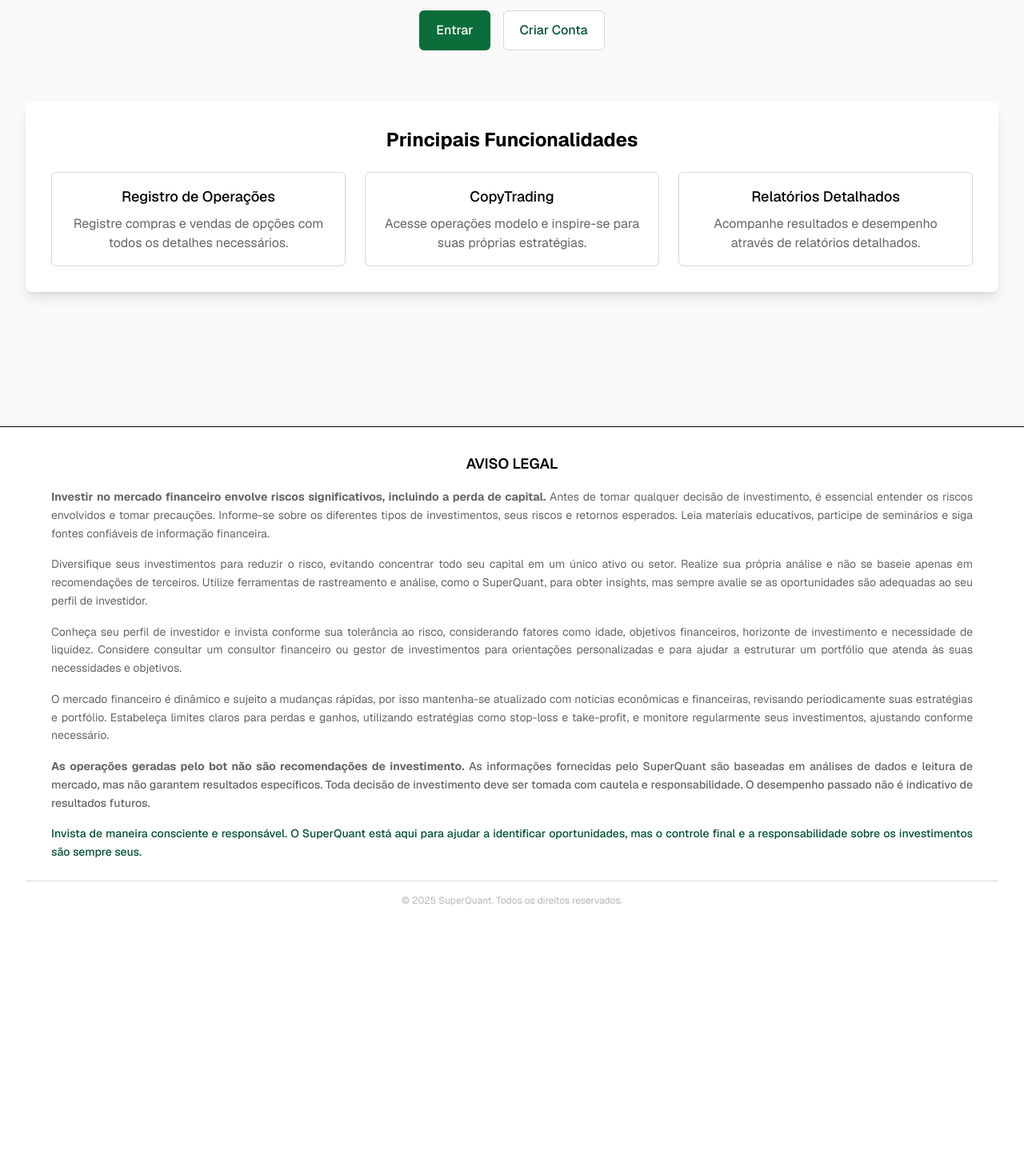
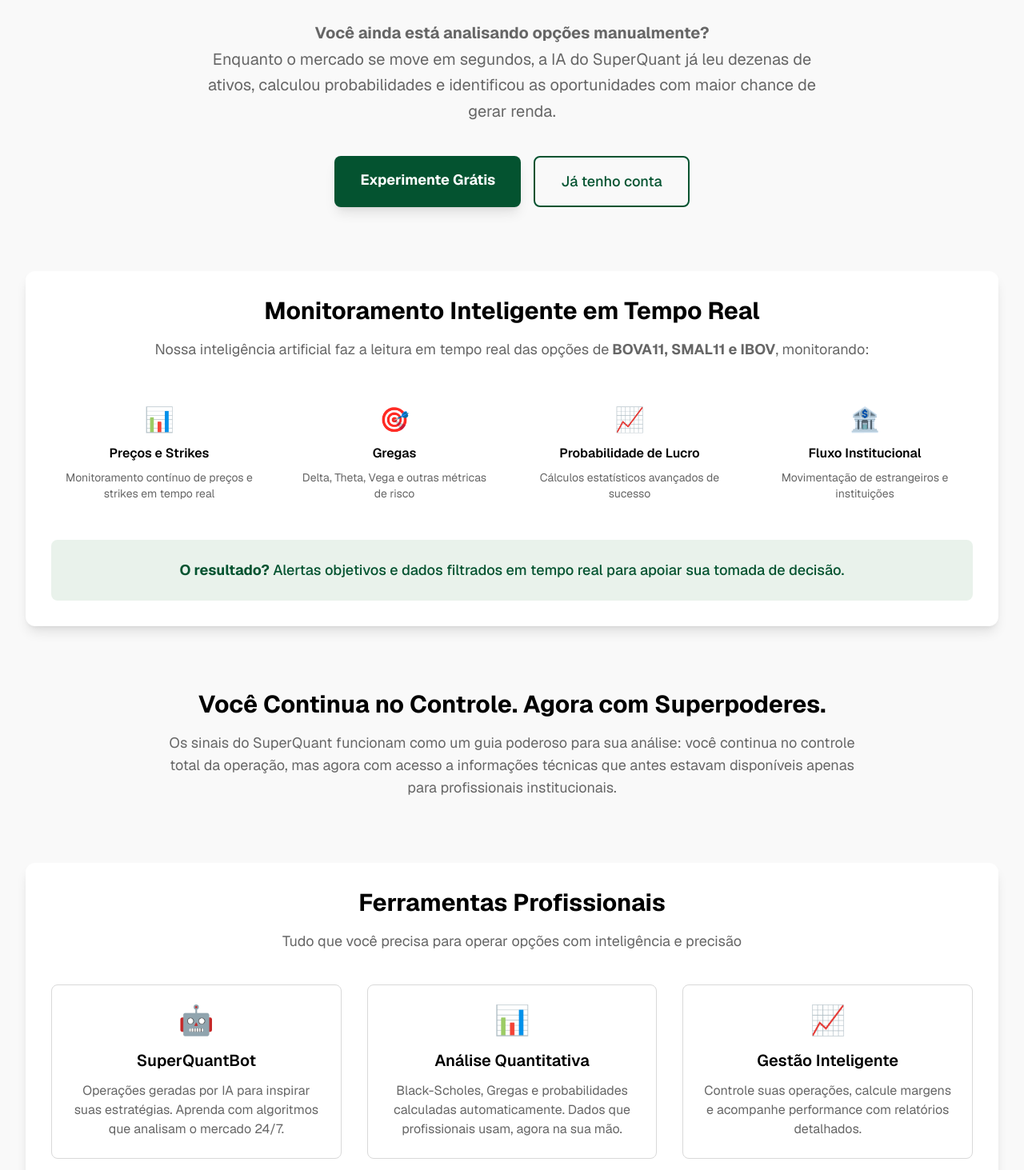
Before and after one commit to ftrajano/superquant, a Next.js app: page / in a window 1280 px wide. Shown: the part 267-1730 px from the top of the page at 80% size. Before the commit the page ends 1433 px from the top, so only its background shows below. Built offline with nearby package versions, Linux system fonts and the light colour scheme; no server answers.

Commit message:
atualizar landing page

```diff
--- a/app/page.tsx
+++ b/app/page.tsx
@@ -111,46 +111,150 @@
           </div>
         ) : (
           // Landing page para usuários não autenticados
-          <div className="text-center">
-            <h1 className="text-4xl font-extrabold text-[var(--foreground)] sm:text-5xl sm:tracking-tight lg:text-6xl">
-              Superquant
-            </h1>
-            <p className="mt-5 max-w-xl mx-auto text-xl text-[var(--text-secondary)]">
-              Plataforma completa para análise quantitativa e gerenciamento de operações.
-            </p>
-            <div className="mt-8 flex justify-center space-x-4">
-              <Link
-                href="/login"
-                className="px-5 py-3 border border-transparent text-base font-medium rounded-md bg-[#0a6d3a] hover:bg-[#085c30] dark:bg-[var(--surface-card)] dark:hover:bg-[var(--surface-secondary)]"
-                style={{color: theme === 'dark' ? '#49db0f' : 'white'}}
-              >
-                Entrar
-              </Link>
-              <Link
-                href="/cadastro"
-                className="px-5 py-3 border border-gray-300 text-base font-medium rounded-md text-gray-700 bg-white hover:bg-gray-50"
-              >
-                Criar Conta
-              </Link>
+          <div>
+            {/* Hero Section */}
+            <div className="text-center mb-20">
+              <h1 className="text-4xl font-extrabold text-[var(--foreground)] sm:text-5xl sm:tracking-tight lg:text-6xl mb-6">
+                SuperQuant
+              </h1>
+              <h2 className="text-2xl font-bold text-[var(--primary)] sm:text-3xl mb-6">
+                Operar opções com inteligência artificial não é o futuro.<br />
+                É o agora.
+              </h2>
+
+              <p className="mt-6 max-w-3xl mx-auto text-xl text-[var(--text-secondary)] leading-relaxed">
+                <strong>Você ainda está analisando opções manualmente?</strong><br />
+                Enquanto o mercado se move em segundos, a IA do SuperQuant já leu dezenas de ativos,
+                calculou probabilidades e identificou as oportunidades com maior chance de gerar renda.
+              </p>
+
+              <div className="mt-10 flex flex-col sm:flex-row justify-center gap-4">
+                <Link
+                  href="/cadastro"
+                  className="px-8 py-4 text-lg font-bold rounded-lg shadow-lg transform hover:scale-105 transition-all duration-200"
+                  style={{
+                    backgroundColor: 'var(--primary)',
+                    color: theme === 'dark' ? 'var(--color-dark-900)' : 'white'
+                  }}
+                >
+                  Experimente Grátis
+                </Link>
+                <Link
+                  href="/login"
+                  className="px-8 py-4 text-lg font-medium rounded-lg border-2 hover:bg-[var(--primary-bg)] transition-colors"
+                  style={{
+                    borderColor: 'var(--primary)',
+                    color: 'var(--primary)'
+                  }}
+                >
+                  Já tenho conta
+                </Link>
+              </div>
             </div>
 
-            <div className="mt-16 bg-[var(--surface-card)] p-8 rounded-lg shadow-lg">
-              <h2 className="text-2xl font-bold text-[var(--foreground)] mb-6">Principais Funcionalidades</h2>
+            {/* Seção de Monitoramento IA */}
+            <div className="mb-20 bg-[var(--surface-card)] p-8 rounded-xl shadow-lg">
+              <div className="text-center mb-10">
+                <h2 className="text-3xl font-bold text-[var(--foreground)] mb-4">
+                  Monitoramento Inteligente em Tempo Real
+                </h2>
+                <p className="text-lg text-[var(--text-secondary)] max-w-4xl mx-auto">
+                  Nossa inteligência artificial faz a leitura em tempo real das opções de
+                  <strong> BOVA11, SMAL11 e IBOV</strong>, monitorando:
+                </p>
+              </div>
 
-              <div className="grid grid-cols-1 gap-6 md:grid-cols-3">
-                <div className="p-4 border border-[var(--surface-border)] rounded-md">
-                  <h3 className="text-lg font-medium text-[var(--foreground)]">Registro de Operações</h3>
-                  <p className="mt-2 text-[var(--text-secondary)]">Registre compras e vendas de opções com todos os detalhes necessários.</p>
+              <div className="grid grid-cols-1 md:grid-cols-2 lg:grid-cols-4 gap-6 mb-8">
+                <div className="text-center p-4">
+                  <div className="text-3xl mb-3">📊</div>
+                  <h3 className="font-semibold text-[var(--foreground)] mb-2">Preços e Strikes</h3>
+                  <p className="text-sm text-[var(--text-secondary)]">Monitoramento contínuo de preços e strikes em tempo real</p>
                 </div>
 
-                <div className="p-4 border border-[var(--surface-border)] rounded-md">
-                  <h3 className="text-lg font-medium text-[var(--foreground)]">CopyTrading</h3>
-                  <p className="mt-2 text-[var(--text-secondary)]">Acesse operações modelo e inspire-se para suas próprias estratégias.</p>
+                <div className="text-center p-4">
+                  <div className="text-3xl mb-3">🎯</div>
+                  <h3 className="font-semibold text-[var(--foreground)] mb-2">Gregas</h3>
+                  <p className="text-sm text-[var(--text-secondary)]">Delta, Theta, Vega e outras métricas de risco</p>
                 </div>
 
-                <div className="p-4 border border-[var(--surface-border)] rounded-md">
-                  <h3 className="text-lg font-medium text-[var(--foreground)]">Relatórios Detalhados</h3>
-                  <p className="mt-2 text-[var(--text-secondary)]">Acompanhe resultados e desempenho através de relatórios detalhados.</p>
+                <div className="text-center p-4">
+                  <div className="text-3xl mb-3">📈</div>
+                  <h3 className="font-semibold text-[var(--foreground)] mb-2">Probabilidade de Lucro</h3>
+                  <p className="text-sm text-[var(--text-secondary)]">Cálculos estatísticos avançados de sucesso</p>
+                </div>
+
+                <div className="text-center p-4">
+                  <div className="text-3xl mb-3">🏦</div>
+                  <h3 className="font-semibold text-[var(--foreground)] mb-2">Fluxo Institucional</h3>
+                  <p className="text-sm text-[var(--text-secondary)]">Movimentação de estrangeiros e instituições</p>
+                </div>
+              </div>
+
+              <div className="text-center bg-[var(--primary-bg)] p-6 rounded-lg">
+                <p className="text-lg font-medium text-[var(--primary)]">
+                  <strong>O resultado?</strong> Alertas objetivos e dados filtrados em tempo real
+                  para apoiar sua tomada de decisão.
+                </p>
+              </div>
+            </div>
+
+            {/* Seção Diferencial */}
+            <div className="mb-20">
+              <div className="text-center mb-12">
+                <h2 className="text-3xl font-bold text-[var(--foreground)] mb-4">
+                  Você Continua no Controle. Agora com Superpoderes.
+                </h2>
+                <p className="text-lg text-[var(--text-secondary)] max-w-4xl mx-auto">
+                  Os sinais do SuperQuant funcionam como um guia poderoso para sua análise:
+                  você continua no controle total da operação, mas agora com acesso a informações
+                  técnicas que antes estavam disponíveis apenas para profissionais institucionais.
+                </p>
+              </div>
+            </div>
+
+            {/* Funcionalidades */}
+            <div className="bg-[var(--surface-card)] p-8 rounded-xl shadow-lg">
+              <div className="text-center mb-10">
+                <h2 className="text-3xl font-bold text-[var(--foreground)] mb-4">Ferramentas Profissionais</h2>
+                <p className="text-lg text-[var(--text-secondary)]">
+                  Tudo que você precisa para operar opções com inteligência e precisão
+                </p>
+              </div>
+
+              <div className="grid grid-cols-1 gap-8 md:grid-cols-3">
+                <div className="text-center p-6 border border-[var(--surface-border)] rounded-lg hover:shadow-lg transition-shadow">
+                  <div className="text-4xl mb-4">🤖</div>
+                  <h3 className="text-xl font-semibold text-[var(--foreground)] mb-3">SuperQuantBot</h3>
+                  <p className="text-[var(--text-secondary)]">
+                    Operações geradas por IA para inspirar suas estratégias.
+                    Aprenda com algoritmos que analisam o mercado 24/7.
+                  </p>
+                </div>
+
+                <div className="text-center p-6 border border-[var(--surface-border)] rounded-lg hover:shadow-lg transition-shadow">
+                  <div className="text-4xl mb-4">📊</div>
+                  <h3 className="text-xl font-semibold text-[var(--foreground)] mb-3">Análise Quantitativa</h3>
+                  <p className="text-[var(--text-secondary)]">
+                    Black-Scholes, Gregas e probabilidades calculadas automaticamente.
+                    Dados que profissionais usam, agora na sua mão.
+                  </p>
+                </div>
+
+                <div className="text-center p-6 border border-[var(--surface-border)] rounded-lg hover:shadow-lg transition-shadow">
+                  <div className="text-4xl mb-4">📈</div>
+                  <h3 className="text-xl font-semibold text-[var(--foreground)] mb-3">Gestão Inteligente</h3>
+                  <p className="text-[var(--text-secondary)]">
+                    Controle suas operações, calcule margens e acompanhe
+                    performance com relatórios detalhados.
+                  </p>
+                </div>
+              </div>
+
+              <div className="mt-12 text-center">
+                <div className="inline-flex items-center px-6 py-3 rounded-lg" style={{ backgroundColor: 'var(--warning)', color: 'white' }}>
+                  <span className="text-lg font-medium">
+                    ⚠️ Conteúdo educacional - Não são recomendações de investimento
+                  </span>
                 </div>
               </div>
             </div>
```
